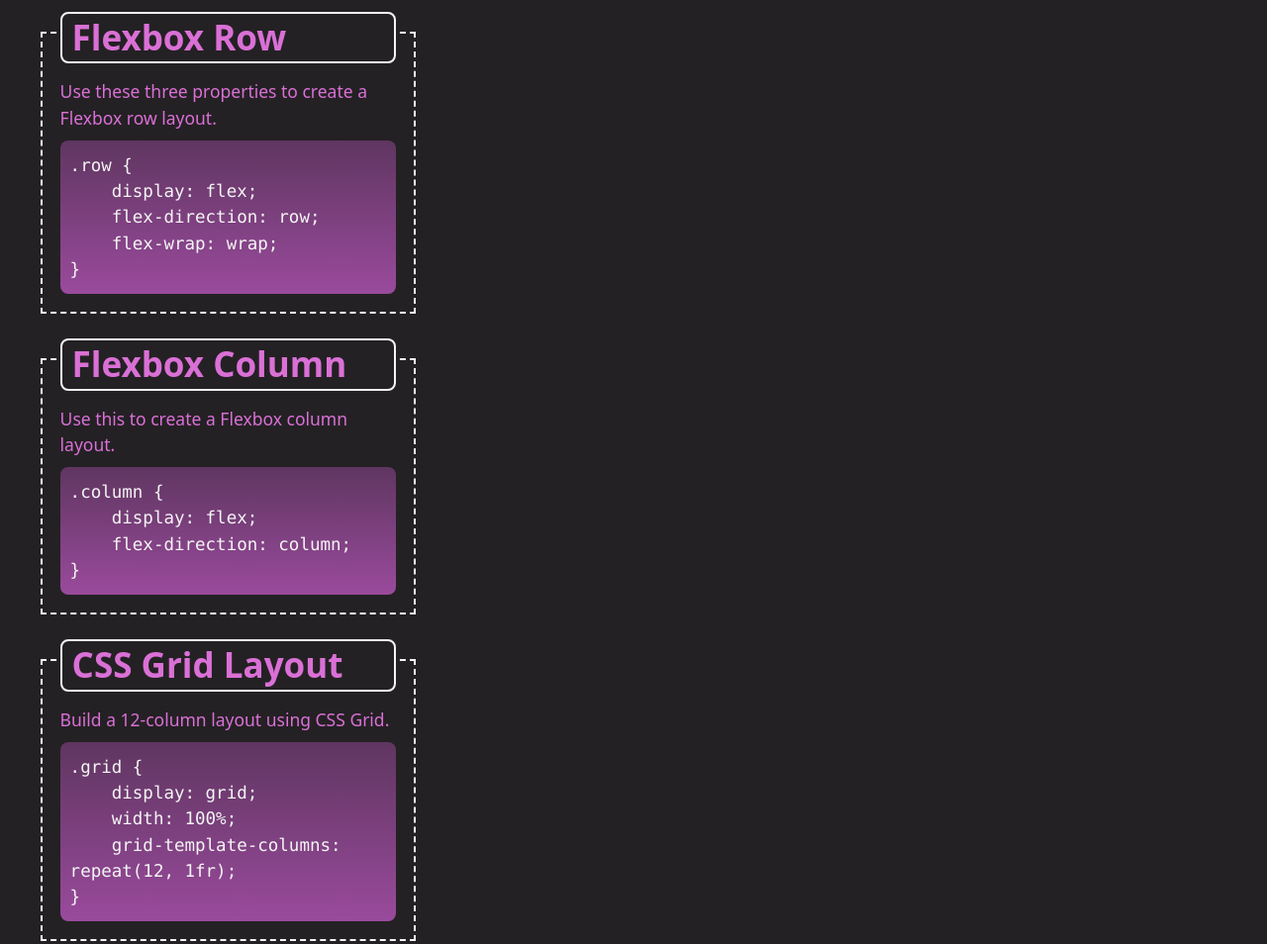
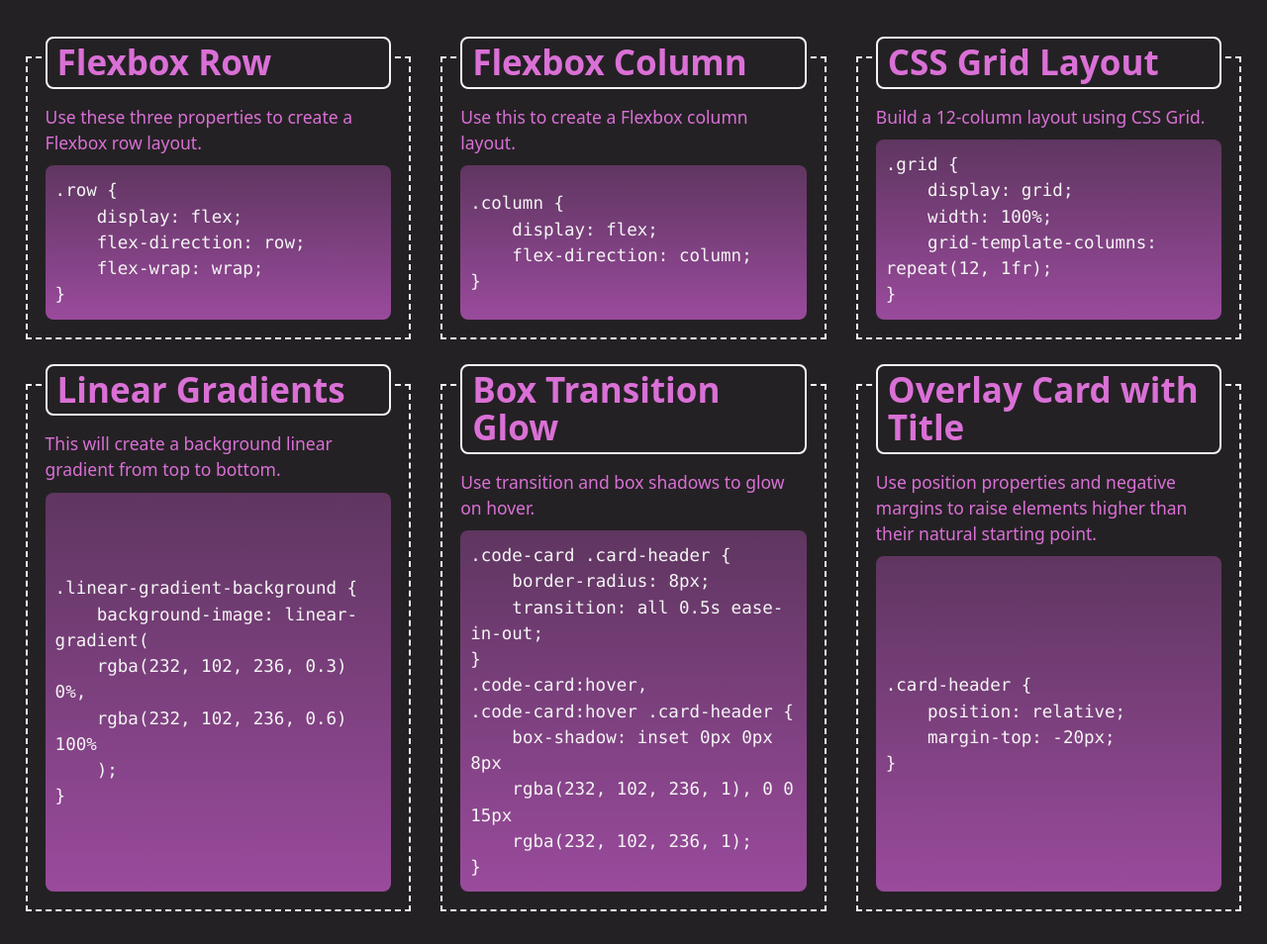
Before and after one commit to vighimre87/CSS_Snippet_Cheat_Sheet, a plain HTML site: page index.html in a window 1280 px wide. Shown: the part 166-1120 px from the top of the page at 99% size. Drawn offline with Linux system fonts and the light colour scheme.

Commit message:
id property changed for class in HTML file

```diff
--- a/index.html
+++ b/index.html
@@ -7,19 +7,21 @@
     <link rel="stylesheet" type="text/css" href="reset.css">
     <link rel="stylesheet" type="text/css" href="style.css">
 </head>
+
 <body>
     <header>
-        <h1>CSS Snippet Cheatsheet</h1>
+        <h1 class="page-title">CSS Snippet Cheatsheet</h1>
         <p>
             Ever have trouble recalling the exact syntax for your favorite CSS code?
             Give it a permanent home and add it to this page! Select any snippet
             below and it'll automatically select all of the code for you to copy.
         </p>
     </header>
+
     <!-- Main Section -->
     <main>
-    <section id="row justify-center">
-        <div id="flexbox-row" class="card-column">
+    <section class="row justify-center">
+        <div class="card-column">
             <figure class="card code-card">
                 <h2 class="card-header">Flexbox Row</h2>
                 <div class="card-body">
@@ -30,10 +32,9 @@
     flex-direction: row;
     flex-wrap: wrap;
 }</code></pre>
-
             </figure>
         </div>
-        <div id="flexbox-column" class="card-column">
+        <div class="card-column">
             <figure class="card code-card">
                 <h2 class="card-header">Flexbox Column</h2>
                 <div class="card-body">
@@ -45,7 +46,7 @@
 }</code></pre>
             </figure>
         </div>
-        <div id="grid-layout" class="card-column">
+        <div class="card-column">
             <figure class="card code-card">
                 <h2 class="card-header">CSS Grid Layout</h2>
                 <div class="card-body">
@@ -58,7 +59,7 @@
 }</code></pre>
             </figure>
         </div>
-        <div id="linear-gradients" class="card-column">
+        <div class="card-column">
             <figure class="card code-card">
                 <h2 class="card-header">Linear Gradients</h2>
                 <div class="card-body">
@@ -72,7 +73,7 @@
 }</code></pre>
             </figure>
         </div>
-        <div id="box-transition-glow" class="card-column">
+        <div class="card-column">
             <figure class="card code-card">
                 <h2 class="card-header">Box Transition Glow</h2>
                 <div class="card-body">
@@ -90,7 +91,7 @@
 }</code></pre>
             </figure>
         </div>
-        <div id="overlay-card" class="card-column">
+        <div class="card-column">
             <figure class="card code-card">
                 <h2 class="card-header">Overlay Card with Title</h2>
                 <div class="card-body">
```
